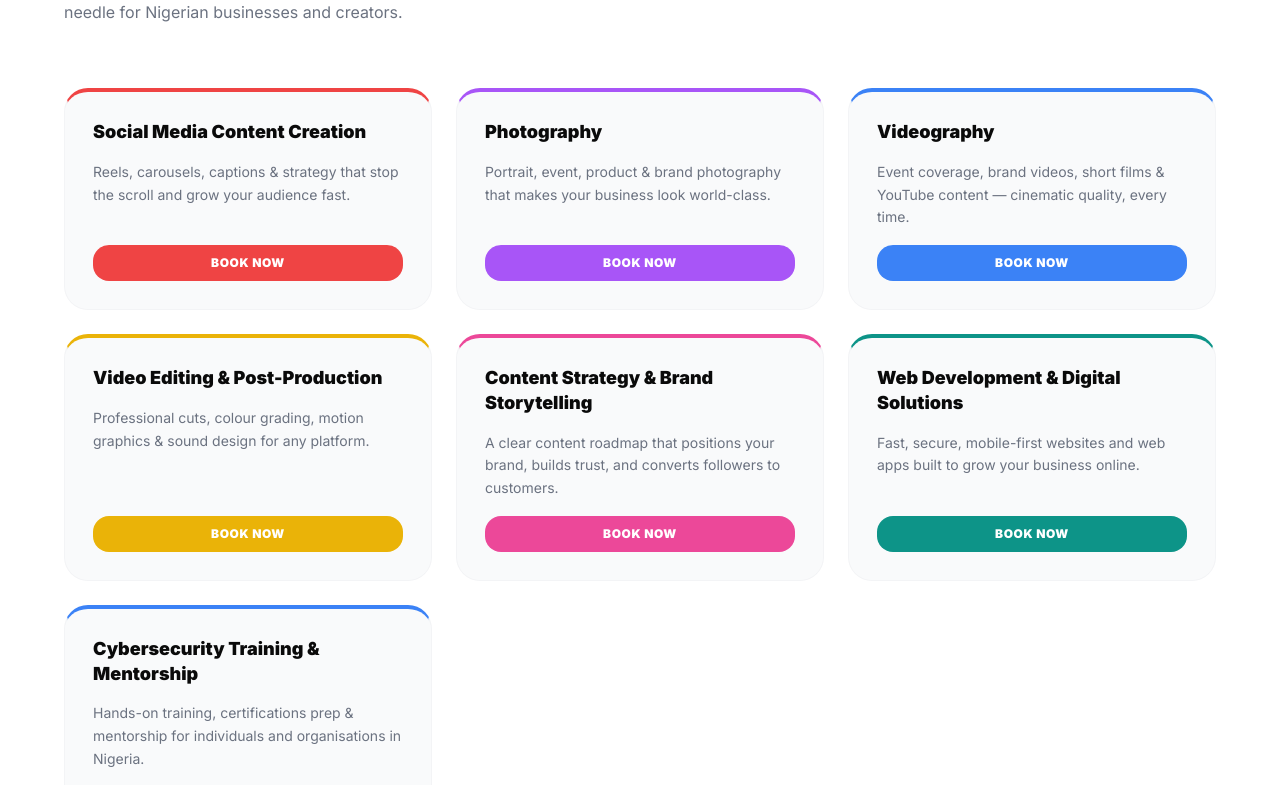
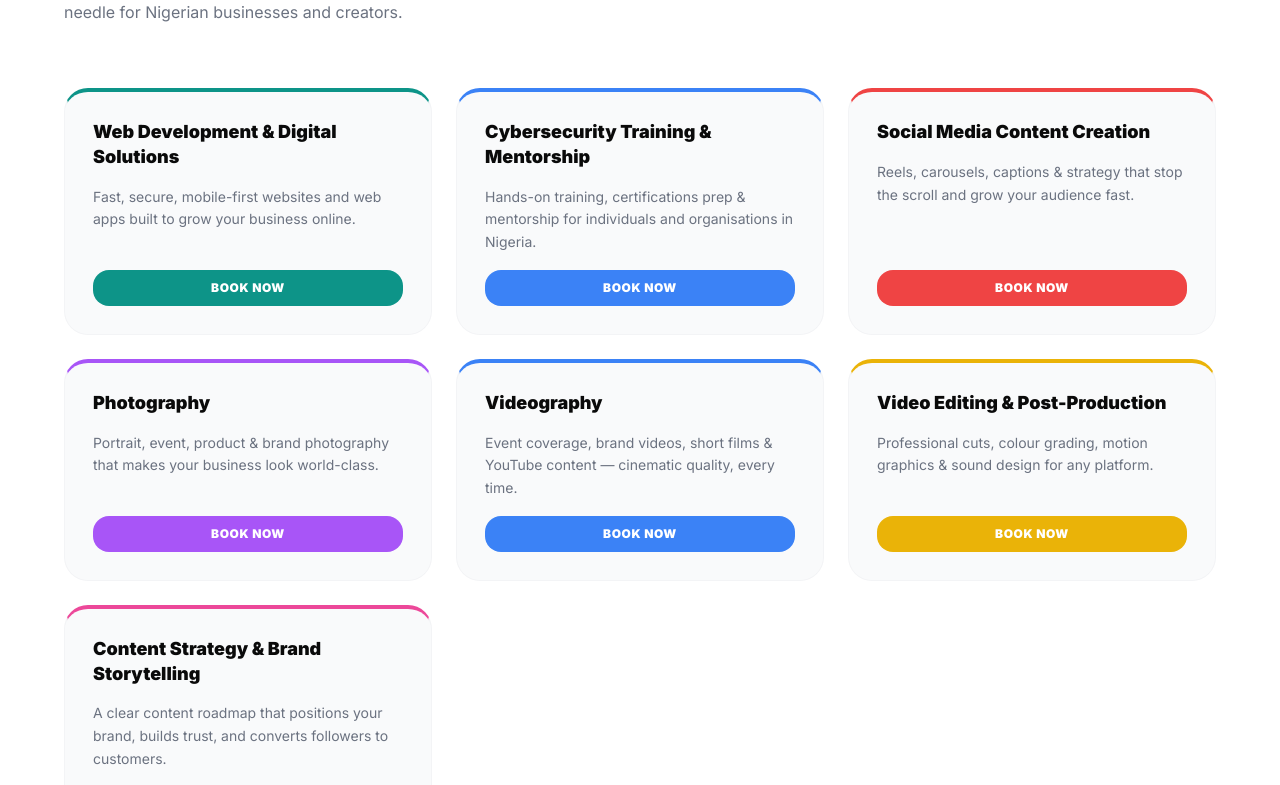
Before and after one commit to codeklin/jdev_live, a Next.js app: page / in a window 1280 px wide. Shown: the part 2040-2825 px from the top of the page. Built offline with nearby package versions, Linux system fonts and the light colour scheme.

Commit message:
rearranged services

```diff
--- a/components/ServicesSection.tsx
+++ b/components/ServicesSection.tsx
@@ -1,6 +1,18 @@
 import SlideUp from "./SlideUp"
 
 const services = [
+  {
+    title: "Web Development & Digital Solutions",
+    desc: "Fast, secure, mobile-first websites and web apps built to grow your business online.",
+    border: "border-t-[#0d9488]",
+    btn: "bg-[#0d9488] hover:bg-teal-700",
+  },
+  {
+    title: "Cybersecurity Training & Mentorship",
+    desc: "Hands-on training, certifications prep & mentorship for individuals and organisations in Nigeria.",
+    border: "border-t-[#3b82f6]",
+    btn: "bg-[#3b82f6] hover:bg-blue-600",
+  },
   {
     title: "Social Media Content Creation",
     desc: "Reels, carousels, captions & strategy that stop the scroll and grow your audience fast.",
@@ -31,18 +43,7 @@ const services = [
     border: "border-t-pink-500",
     btn: "bg-pink-500 hover:bg-pink-600",
   },
-  {
-    title: "Web Development & Digital Solutions",
-    desc: "Fast, secure, mobile-first websites and web apps built to grow your business online.",
-    border: "border-t-[#0d9488]",
-    btn: "bg-[#0d9488] hover:bg-teal-700",
-  },
-  {
-    title: "Cybersecurity Training & Mentorship",
-    desc: "Hands-on training, certifications prep & mentorship for individuals and organisations in Nigeria.",
-    border: "border-t-[#3b82f6]",
-    btn: "bg-[#3b82f6] hover:bg-blue-600",
-  },
+
 ]
 
 const ServicesSection = () => {
```
